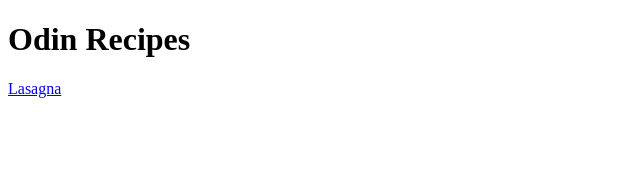
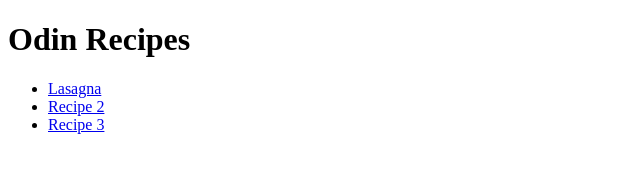
Before and after one commit to arain1997/odin-recipes, a plain HTML site: page index.html in a window 1280 px wide. Shown: the whole page, without its empty margins (0-640 px from the left). Drawn offline with Linux system fonts and the light colour scheme.

Commit message:
other pages

```diff
--- a/index.html
+++ b/index.html
@@ -9,7 +9,13 @@
 
 <body>
     <h1>Odin Recipes</h1>
-    <a href="./recipes/lasagna.html">Lasagna</a>
+    <ul>
+        <li>
+            <a href="./recipes/lasagna.html">Lasagna</a>
+        </li>
+        <li><a href="recipes/rice.html">Recipe 2</a></li>
+        <li><a href="recipes/coffee.html">Recipe 3</a></li>
+    </ul>
 </body>
 
 </html>
```
Also changed, not shown: recipes/coffee.html (added, +2 -0 lines), recipes/rice.html (added, +2 -0 lines).
